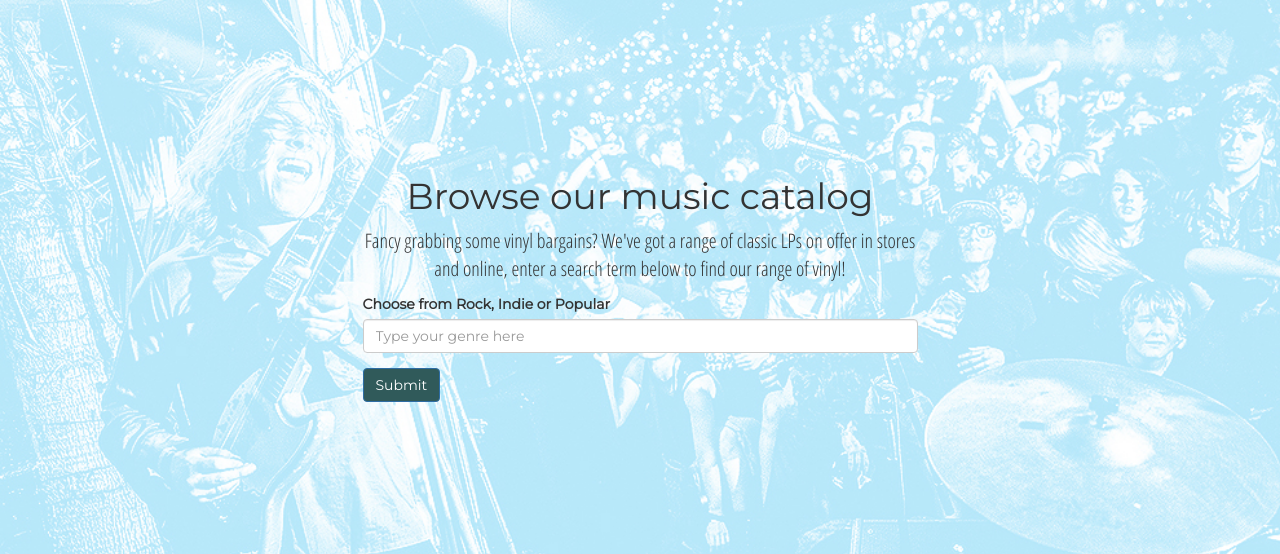
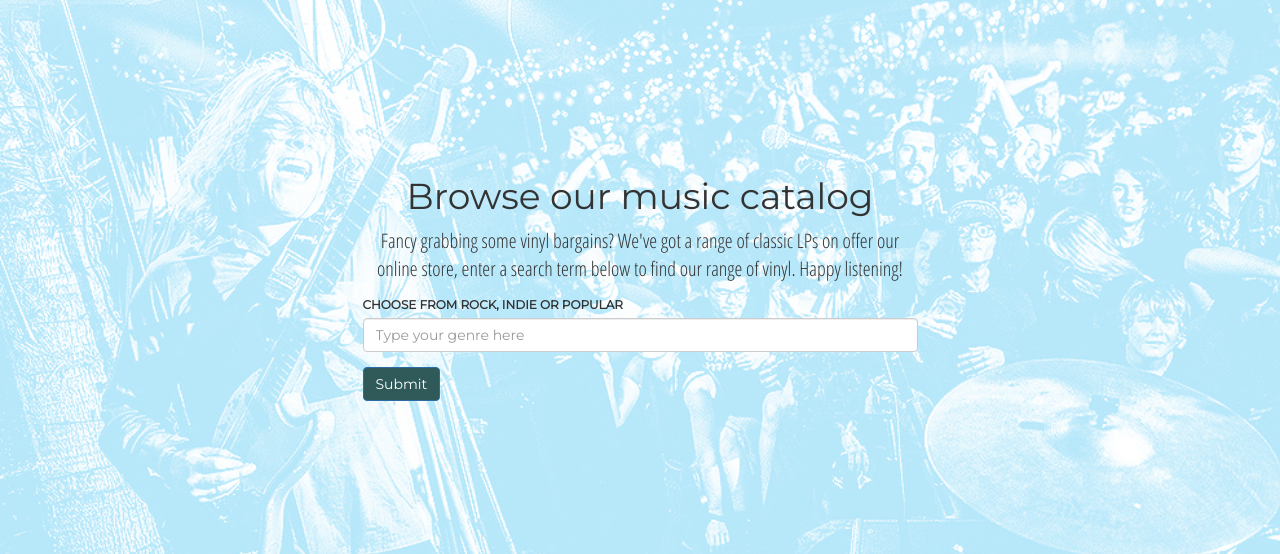
Before and after one commit to Tommy-B-Git/src, a Flask app: page /browse in a window 1280 px wide. Shown: the part 51-605 px from the top of the page. Run offline with Flask 2, Linux system fonts and the light colour scheme; some libraries are stand-ins or nearby versions.

Commit message:
css classes to label tags

```diff
--- a/templates/admin.html
+++ b/templates/admin.html
@@ -17,12 +17,12 @@
         <div class="col-md-6 col-md-offset-3">
           <form method="post" action="#">
             <div class="form-group">
-              <label for="username">Username</label>
+              <label for="username" class="myLabel">Username</label>
               <input type="text" class="form-control" name="username"
               placeholder="Type username">
             </div> <!-- end form group -->
             <div class="form-group">
-              <label for="password">Password</label>
+              <label for="password" class="myLabel">Password</label>
               <input type="password" class="form-control" name="password"
               placeholder="Type password">
             </div> <!-- end form group -->
--- a/templates/browse.html
+++ b/templates/browse.html
@@ -16,11 +16,11 @@
       <div class="row">
         <div class="col-md-6 col-md-offset-3">
           <p class="openSans">Fancy grabbing some vinyl bargains? We've got a range of classic
-          LPs on offer in stores and online, enter a search term below to find
-          our range of vinyl!</p>
+          LPs on offer our online store, enter a search term below to find
+          our range of vinyl. Happy listening!</p>
           <form method="post" action="{{ url_for('genre') }}">
             <div class="form-group">
-              <label for="genre">Choose from Rock, Indie or Popular</label>
+              <label class="myLabel" for="genre">Choose from Rock, Indie or Popular</label>
               <input type="text" class="form-control" name="my_genre"
               placeholder="Type your genre here">
             </div> <!-- end form group -->
@@ -34,3 +34,7 @@
           {% endif %}
         </div> <!-- end cols -->
       </div> <!-- end row -->
+      <script src="https://ajax.googleapis.com/ajax/libs/jquery/3.1.0/jquery.min.js"></script>
+      <script src="{{ url_for('static', filename='js/bootstrap.min.js') }}"></script>
+      <script src="{{ url_for('static', filename='js/custom.js') }}"></script>
+  </body>
--- a/templates/upload.html
+++ b/templates/upload.html
@@ -16,7 +16,7 @@
         <div class="col-md-6 col-md-offset-3">
           <form method="post" action="" name="form" enctype="multipart/form-data">
             <div class="form-group">
-              <label for="genre">Upoad File</label>
+              <label for="genre" class="myLabel">Upload File</label>
               <input type="file" class="form-control" name="datafile">
             </div> <!-- end form group -->
             <div class="form-group"> <!-- button container-->
```
Also changed, not shown: templates/welcome.html (+4 -4 lines).
